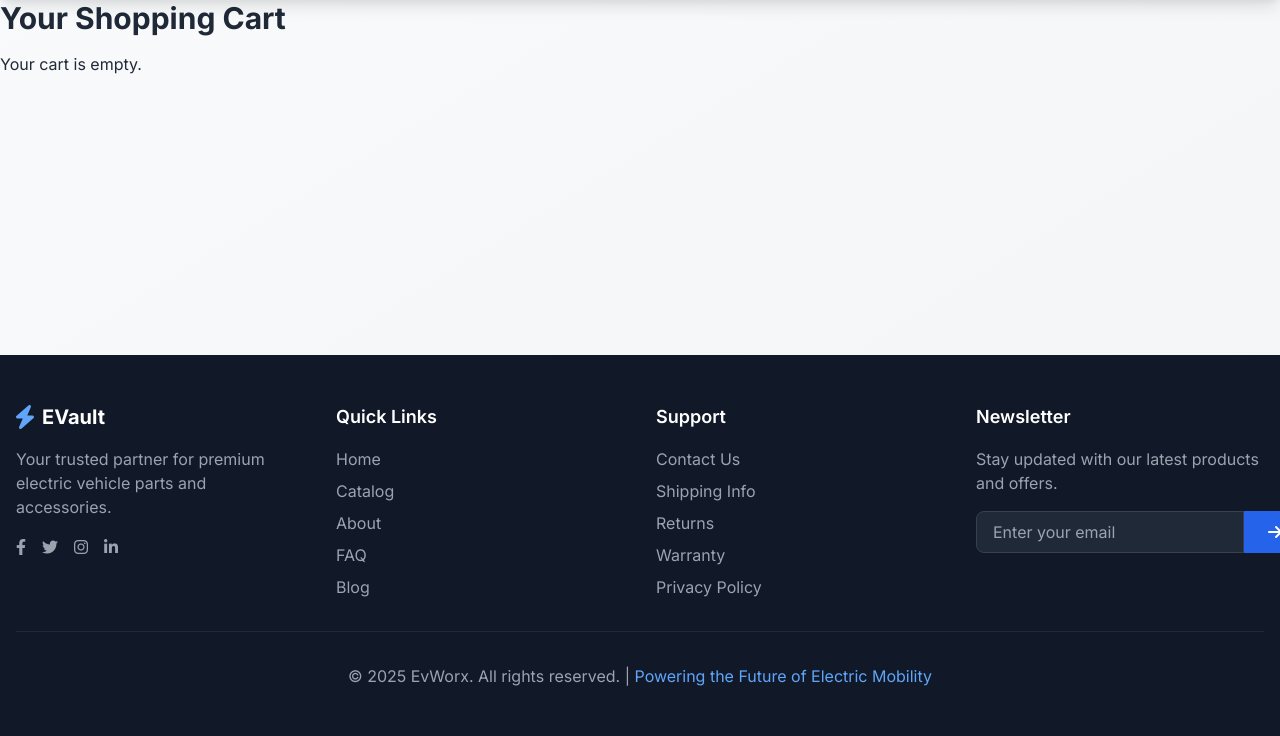
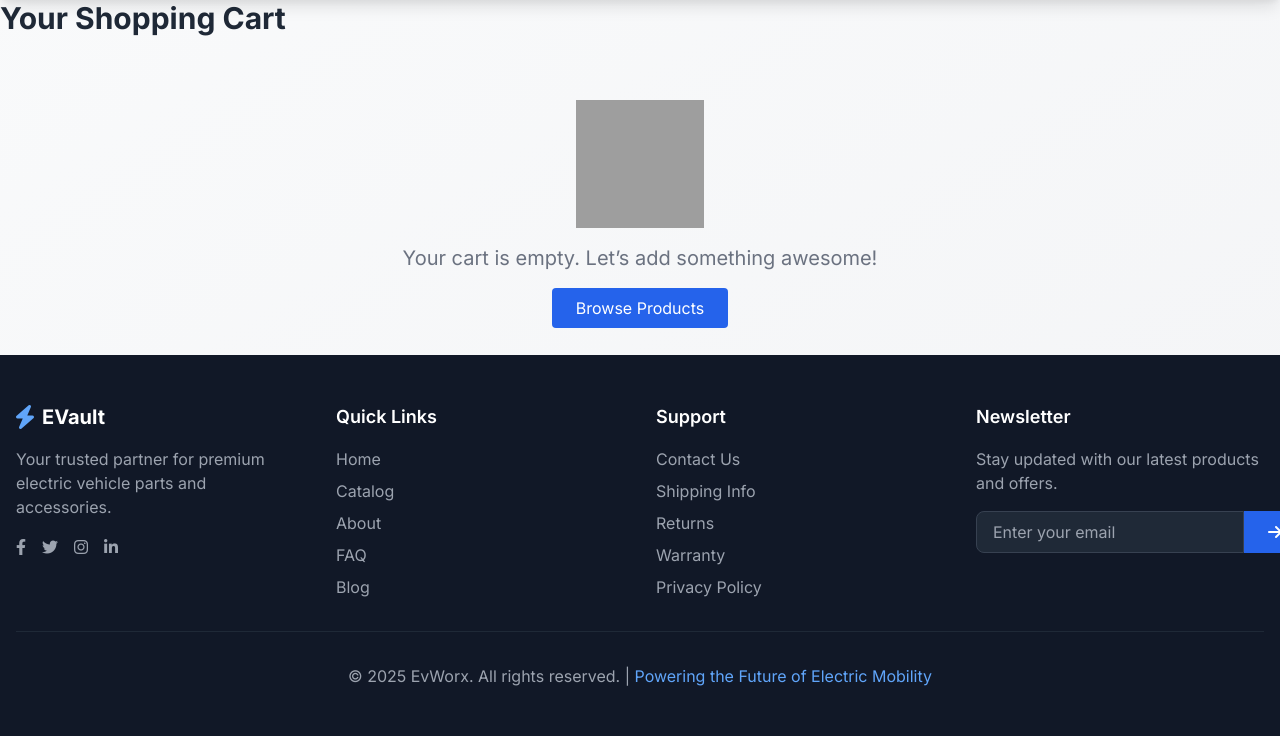
Before and after one commit to sayout-de003/EvWorx, a Django app: page /cart/ in a window 1280 px wide. Shown: the part 64-800 px from the top of the page. Run offline with Django 5.2, Linux system fonts and the light colour scheme; grey boxes are pictures that could not be loaded.

Commit message:
chanages done

```diff
--- a/core/templates/core/cart.html
+++ b/core/templates/core/cart.html
@@ -2,64 +2,54 @@
 {% block title %}Your Cart{% endblock %}
 
 {% block content %}
-<h1 class="text-3xl font-bold mb-4">Your Shopping Cart</h1>
+<h1 class="text-3xl font-bold mb-6">Your Shopping Cart</h1>
 
 {% if cart_items %}
-    <table class="min-w-full table-auto">
-        <thead>
-            <tr class="bg-gray-200 text-left">
-                <th class="px-4 py-2">Product</th>
-                <th class="px-4 py-2">Quantity</th>
-                <th class="px-4 py-2">Price</th>
-                <th class="px-4 py-2">Subtotal</th>
-                <th class="px-4 py-2">Actions</th>  <!-- New column -->
-            </tr>
-        </thead>
-        <tbody>
+    <div class="grid gap-6">
         {% for item in cart_items %}
-                <tr class="border-b">
-                    <td class="px-4 py-2">
-                        {% if item.product %}
+            <div class="bg-white rounded-xl shadow-md p-4 flex items-center justify-between">
+                <div class="flex items-center gap-4">
+                    {% if item.product.image %}
+                        <img src="{{ item.product.image.url }}" alt="{{ item.product.title }}" class="w-20 h-20 object-cover rounded-md border">
+                    {% endif %}
+                    <div>
+                        <h2 class="text-lg font-semibold">
                             {{ item.product.title }}
-                        {% else %}
-                            {{ item.title }}
-                        {% endif %}
-                    </td>
-                    <td class="px-4 py-2">
-                        <form method="POST" action="{% url 'cart' %}">
+                        </h2>
+                        <p class="text-gray-500">Price: ₹{{ item.product.price }}</p>
+                        <p class="text-gray-600">Subtotal: ₹{{ item.subtotal }}</p>
+                    </div>
+                </div>
+
+                <div class="flex items-center gap-4">
+                    <form method="POST" action="{% url 'cart' %}" class="flex items-center gap-2">
                         {% csrf_token %}
                         <input type="hidden" name="update" value="1">
                         <input type="hidden" name="product_id" value="{{ item.product.id }}">
                         <input type="number" name="quantity" value="{{ item.quantity }}" min="1" class="w-16 px-2 py-1 border rounded">
-                            <button type="submit" class="ml-2 px-3 py-1 bg-blue-600 text-white rounded">Update</button>
+                        <button type="submit" class="px-3 py-1 bg-blue-600 text-white rounded hover:bg-blue-700 transition">Update</button>
                     </form>
-                    </td>
-                    <td class="px-4 py-2">
-                        ₹{% if item.product %}{{ item.product.price }}{% else %}{{ item.price }}{% endif %}
-                    </td>
-                    <td class="px-4 py-2">
-                        ₹{% if item.subtotal %}{{ item.subtotal }}{% else %}{{ item.get_total_price }}{% endif %}
-                    </td>
-                    <td class="px-4 py-2">
                     <form method="POST" action="{% url 'cart' %}">
                         {% csrf_token %}
                         <input type="hidden" name="delete" value="1">
                         <input type="hidden" name="product_id" value="{{ item.product.id }}">
-                            <button type="submit" class="px-3 py-1 bg-red-600 text-white rounded">Delete</button>
+                        <button type="submit" class="px-3 py-1 bg-red-600 text-white rounded hover:bg-red-700 transition">Delete</button>
                     </form>
-                    </td>
-                </tr>
+                </div>
+            </div>
         {% endfor %}
-        </tbody>
-    </table>
+    </div>
 
-    <div class="text-right mt-4">
-        <p class="text-xl font-bold">Total: ₹{{ total_price }}</p>
-        <a href="{% url 'order_create' %}" class="bg-green-600 text-white px-4 py-2 rounded mt-2 inline-block">Checkout</a>
+    <div class="text-right mt-8">
+        <p class="text-xl font-bold mb-2">Total: ₹{{ total_price }}</p>
+        <a href="{% url 'order_create' %}" class="bg-green-600 text-white px-6 py-3 rounded hover:bg-green-700 transition">Proceed to Checkout</a>
     </div>
 
 {% else %}
-    <p>Your cart is empty.</p>
+    <div class="text-center mt-16">
+        <img src="https://cdn-icons-png.flaticon.com/512/2038/2038854.png" alt="Empty Cart" class="mx-auto w-32 h-32 mb-4">
+        <p class="text-xl text-gray-500">Your cart is empty. Let’s add something awesome!</p>
+        <a href="{% url 'catalog' %}" class="inline-block mt-4 px-6 py-2 bg-blue-600 text-white rounded hover:bg-blue-700 transition">Browse Products</a>
+    </div>
 {% endif %}
-
 {% endblock %}
```
Lines whose indentation alone changed are shown as unchanged.
